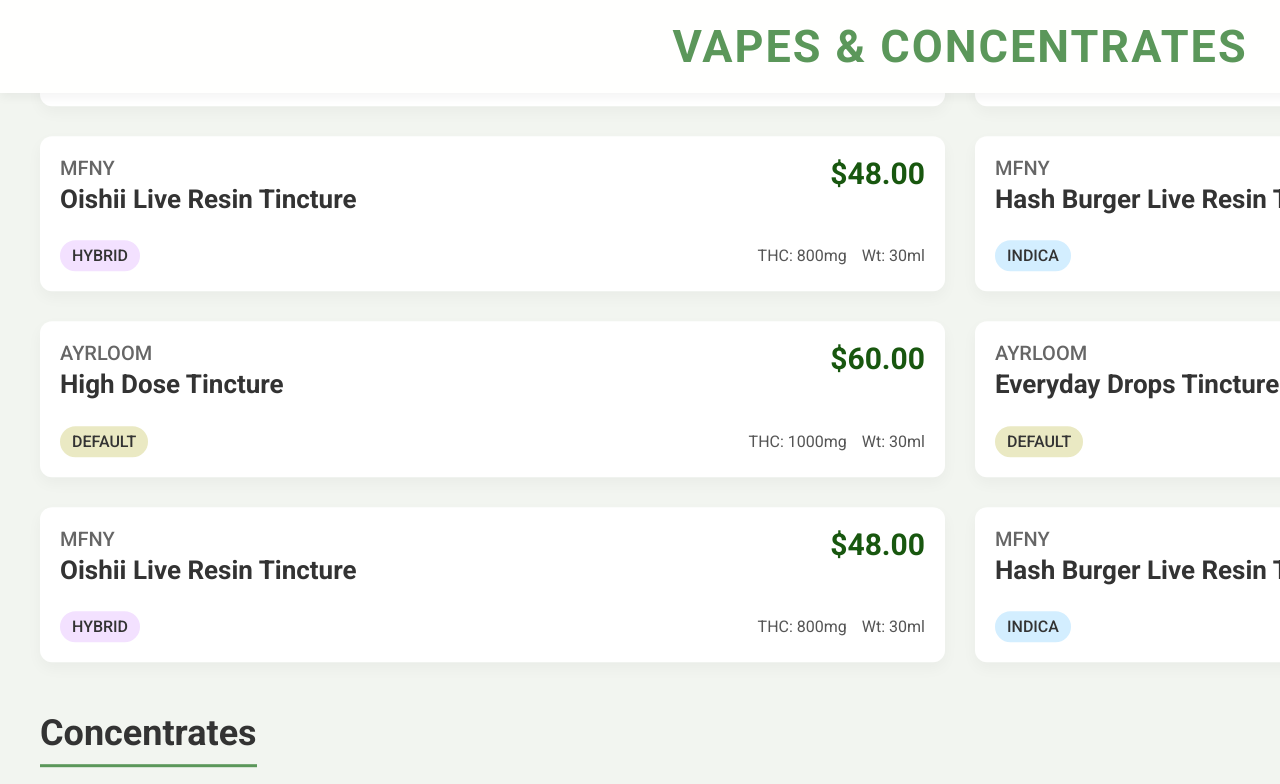
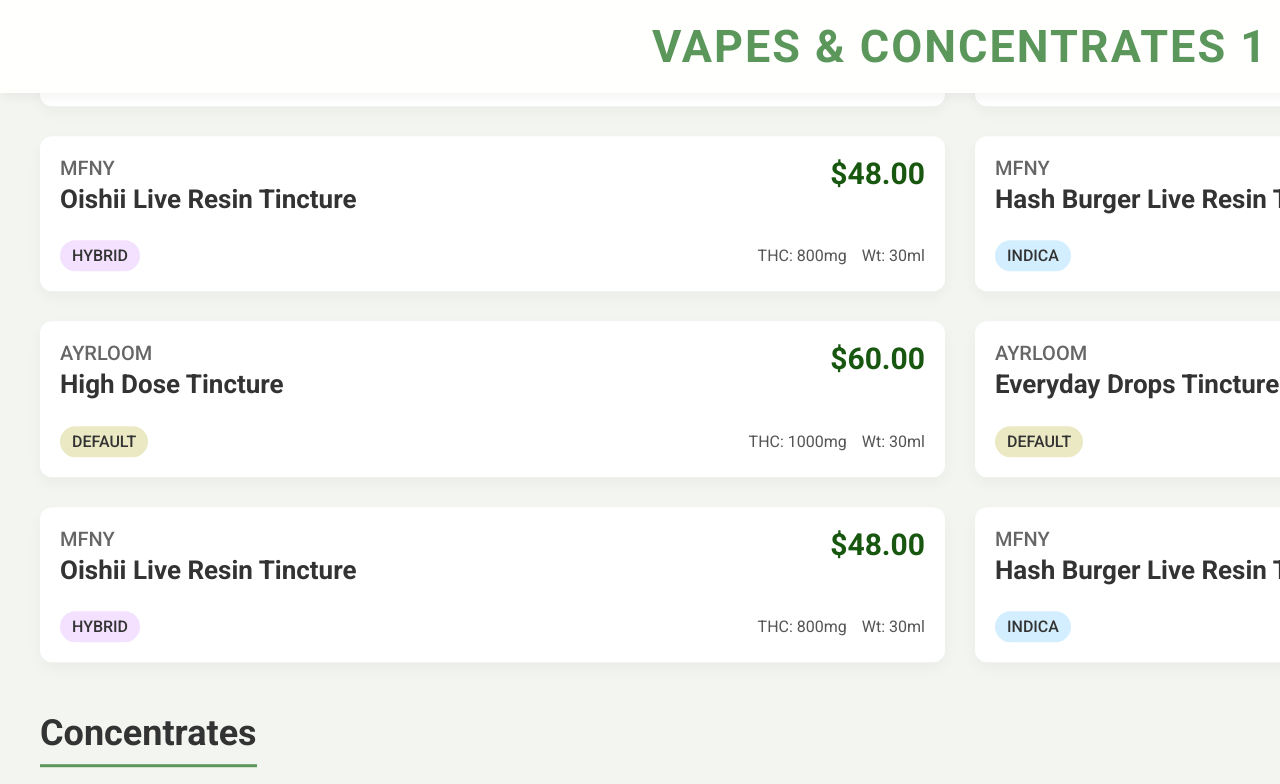
Before and after one commit to skoop-n8n-continue/aigen-1773310445039, a plain HTML site: page index.html in a window 1280 px wide. Shown: the top 784 px of the page. Drawn offline with Linux system fonts and the light colour scheme.

Commit message:
Update index.html

```diff
--- a/index.html
+++ b/index.html
@@ -14,7 +14,7 @@
 <body>
     <div class="menu-container">
         <header class="menu-header">
-            <h1 class="menu-title">Vapes & Concentrates</h1>
+            <h1 class="menu-title">Vapes & Concentrates 1</h1>
         </header>
 
         <div class="scrolling-wrapper" id="scrolling-wrapper">
```
